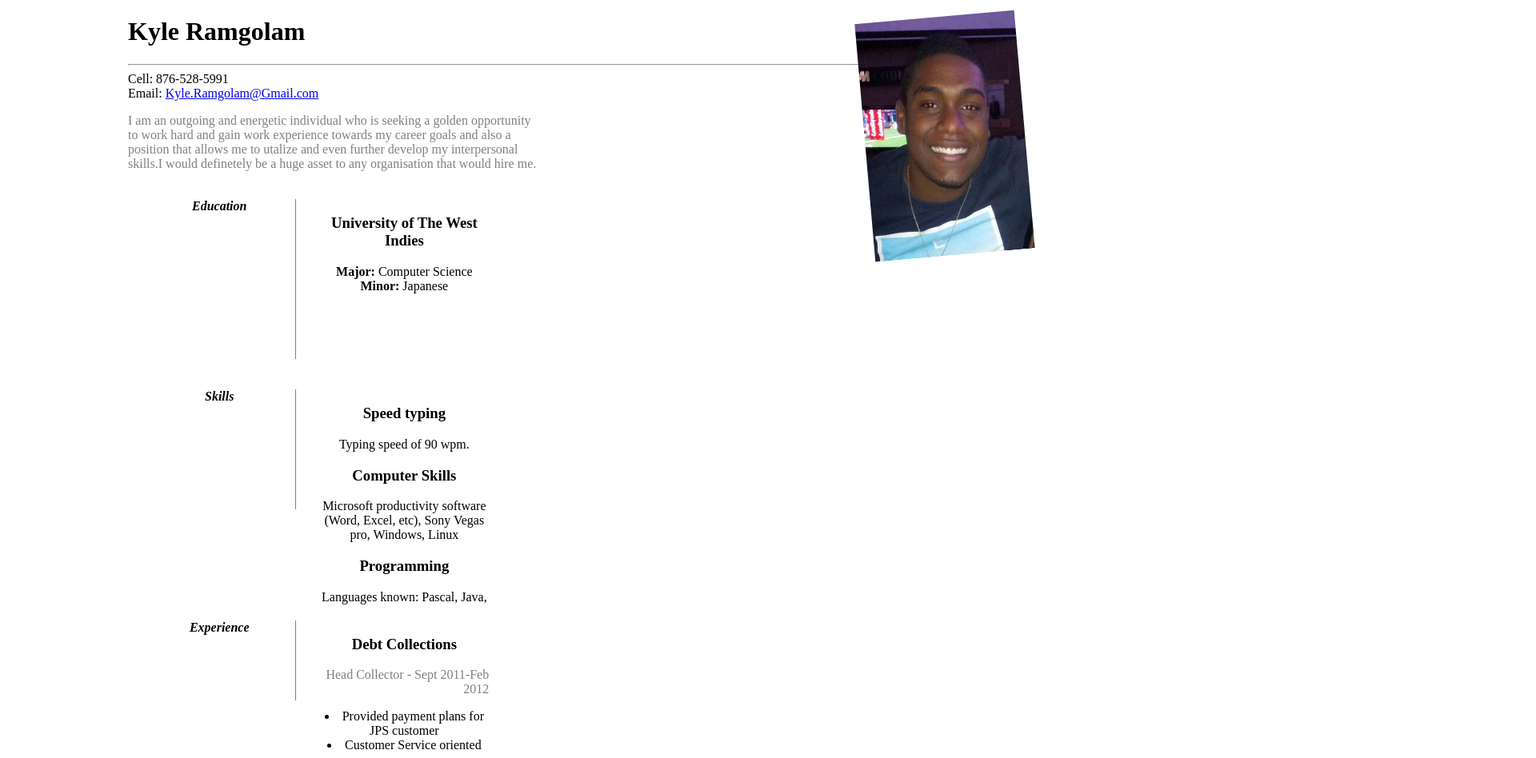
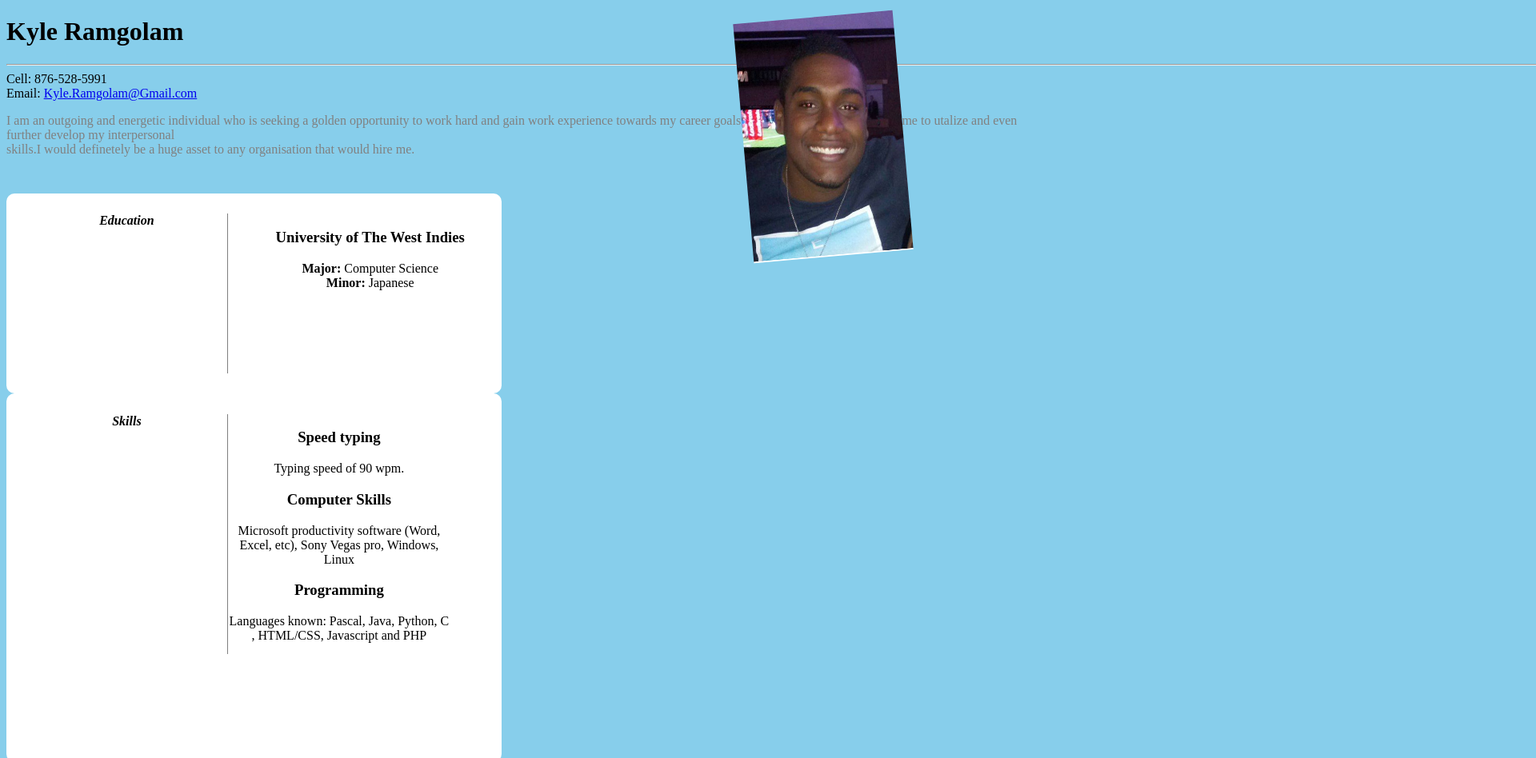
Before and after one commit to bridgeram/web-dev-project-1, a plain HTML site: page web dev project.html in a window 1280 px wide. Shown: the top 948 px of the page at 80% size, 1920 px wide, since content can reach past the window. Drawn offline with Linux system fonts and the light colour scheme.

Commit message:
First commit
PRototype

```diff
--- a/styles.css
+++ b/styles.css
@@ -1,6 +1,10 @@
+
+
+
 body {
-    background-color: white;
-   width: 960px; margin: 0 auto;
+    background-color: skyblue;
+   width: px; margin: 0 auto
+       position: center;
 }
 
 h1 {
@@ -17,8 +21,9 @@ p{text-align:left;}
     -webkit-transform: rotate(355deg); /* Chrome, Safari, Opera */
     transform: rotate(355deg);
 }
+#paragraph {height:100px;}
 
-#gaza{  }
+#gaza{width: 2000px  }
 
 div{text-align: center;}
 
@@ -49,7 +54,7 @@ p{color: grey;
   width: 49%;
   margin: 0;
   padding: 0;
-  height:200px;
+  height:100px;
 }
 
 #whitebox {
@@ -72,17 +77,18 @@ p{color: grey;
   margin: 0;
   padding: 0;
   border-right: 1px solid gray;
-  height:150px;
+  height:300px;
   font-size: 14;
 }
 
 #right1 {
   position: relative;
-  float: right;
+  float: left;
   width: 49%;
   margin: 0;
-  padding: 0;
-  height:250px;
+  padding-bottom: 10px;
+  height:400px;
+
 }
 
 #whitebox1 {
--- a/web dev project.html
+++ b/web dev project.html
@@ -24,8 +24,8 @@
 	Email: <a href="mailto:Kyle.ramgolam@gmail.com"> Kyle.Ramgolam@Gmail.com </a>
 
 </div>
-
-<p> I am an outgoing and energetic individual who is seeking a golden opportunity<br/> to work hard and gain work experience towards my career goals and also a <br/>position that allows me to utalize and even further develop  my interpersonal<br/> skills.I would definetely be a huge asset to any organisation that would hire me.</p>
+<div id="paragraph">
+     <p> I am an outgoing and energetic individual who is seeking a golden opportunity to work hard and gain work experience towards my career goals and also a position that allows me to utalize and even further develop  my interpersonal<br/> skills.I would definetely be a huge asset to any organisation that would hire me.</p></div>
 
 <div id="whitebox">
 
```
